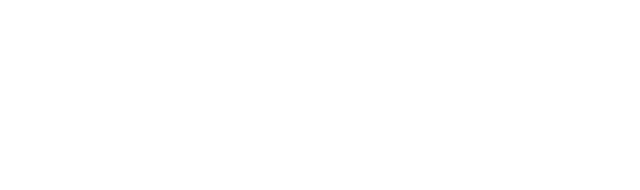
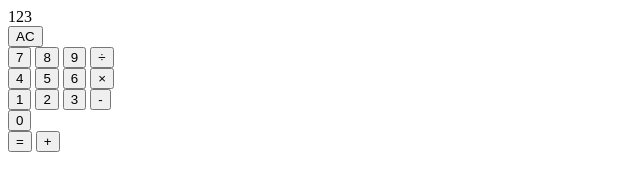
Before and after one commit to bagasprimanto/odin-calculator, a plain HTML site: page index.html in a window 1280 px wide. Shown: the whole page, without its empty margins (0-640 px from the left). Drawn offline with Linux system fonts and the light colour scheme.

Commit message:
Added calculator buttons HTML

```diff
--- a/index.html
+++ b/index.html
@@ -9,6 +9,38 @@
     <title>Calculator</title>
 </head>
 <body>
-
+    <div class="calculator-container">
+        <div class="screen">123</div>
+        <div class="buttons">
+            <div class="clear-container"><button id="clear">AC</button></div>
+            <div class="other-buttons">
+                <div class="row">
+                    <button id="7">7</button>
+                    <button id="8">8</button>
+                    <button id="9">9</button>
+                    <button id="divide">÷</button>
+                </div>
+                <div class="row">
+                    <button id="4">4</button>
+                    <button id="5">5</button>
+                    <button id="6">6</button>
+                    <button id="multiply">×</button>
+                </div>
+                <div class="row">
+                    <button id="1">1</button>
+                    <button id="2">2</button>
+                    <button id="3">3</button>
+                    <button id="subtract">-</button>
+                </div>
+                <div class="row">
+                    <button id="0">0</button>
+                    <div class="bottom-control-buttons">
+                        <button id="equals">=</button>
+                        <button id="add">+</button>
+                    </div>
+                </div>
+            </div>
+        </div>
+    </div>
 </body>
 </html>
```
